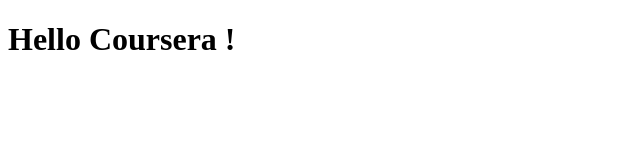
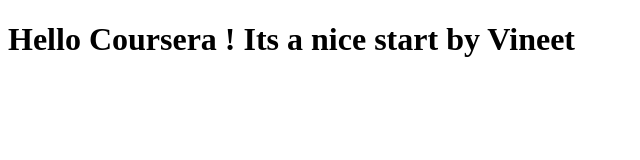
Before and after one commit to vineetdev/coursera-test, a plain HTML site: page test-site/index.html in a window 1280 px wide. Shown: the whole page, without its empty margins (0-640 px from the left). Drawn offline with Linux system fonts and the light colour scheme.

Commit message:
Small changes

```diff
--- a/test-site/index.html
+++ b/test-site/index.html
@@ -4,6 +4,6 @@
 	<title>Hello Coursera !</title>
 </head>
 <body>
-<h1>Hello Coursera !</h1>
+<h1>Hello Coursera ! Its a nice start by Vineet</h1>
 </body>
 </html>
```
